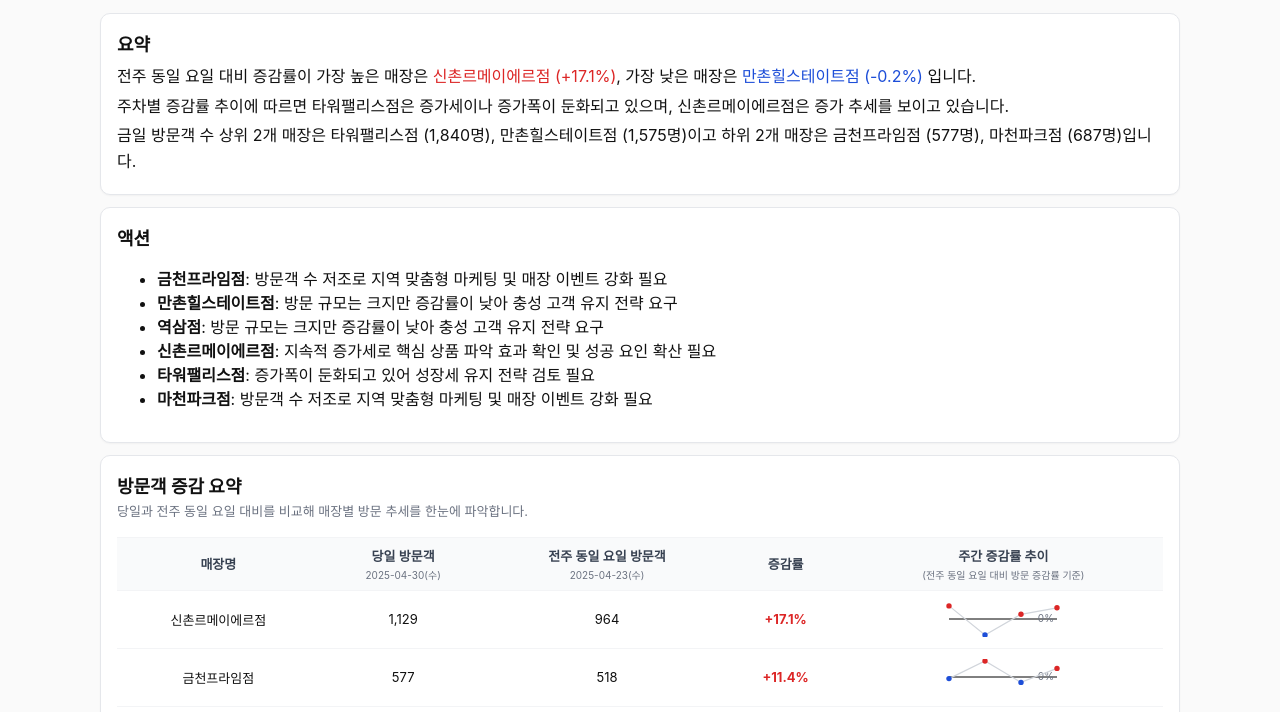
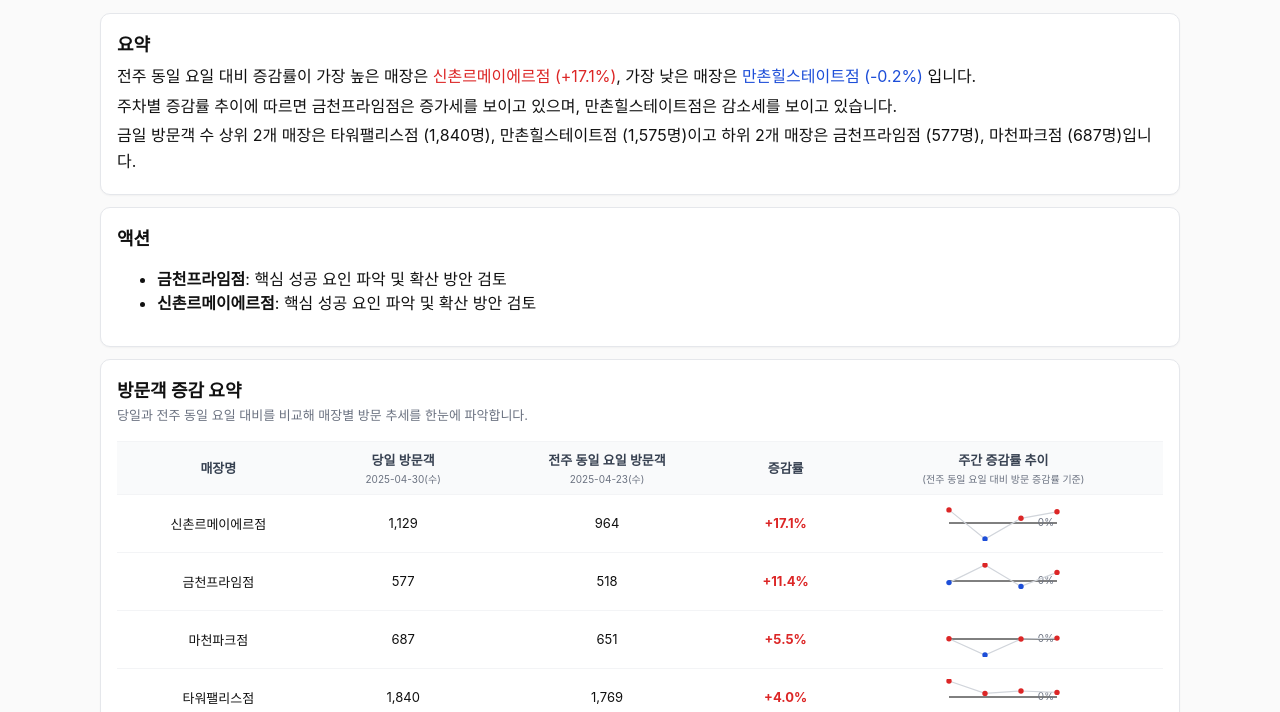
Before and after one commit to deepingBDA/report-mcp-server, a plain HTML site: page downloaded_reports/summary_report_visitor_2025-04-30_all.html in a window 1280 px wide. Shown: the part 59-771 px from the top of the page. Drawn offline with Linux system fonts and the light colour scheme.

Commit message:
액션 필터링을 절댓값 10% 초과로 변경
- ±10% 포함 → 절댓값 10% 초과로 조건 변경
- +10% 초과 또는 -10% 미만 매장만 액션 생성
- 정확히 ±10.0%인 매장은 제외
- 예시에 제외되는 경우 추가 설명

🤖 Generated with [Claude Code](https://claude.ai/code)

Co-Authored-By: Claude <noreply@anthropic.com>

```diff
--- a/downloaded_reports/summary_report_visitor_2025-04-30_all.html
+++ b/downloaded_reports/summary_report_visitor_2025-04-30_all.html
@@ -82,7 +82,7 @@
   <h3 style="margin: 0 0 8px 0;">요약</h3>
   <div style="margin-top: 0;">
     <ul class="summary-list"><li>전주 동일 요일 대비 증감률이 가장 높은 매장은 <span class="pct-pos">신촌르메이에르점 (+17.1%)</span>, 가장 낮은 매장은 <span class="pct-neg">만촌힐스테이트점 (-0.2%)</span> 입니다.</li>
-<li>주차별 증감률 추이에 따르면 타워팰리스점은 증가세이나 증가폭이 둔화되고 있으며, 신촌르메이에르점은 증가 추세를 보이고 있습니다.</li>
+<li>주차별 증감률 추이에 따르면 금천프라임점은 증가세를 보이고 있으며, 만촌힐스테이트점은 감소세를 보이고 있습니다.</li>
 <li>금일 방문객 수 상위 2개 매장은 타워팰리스점 (1,840명), 만촌힐스테이트점 (1,575명)이고 하위 2개 매장은 금천프라임점 (577명), 마천파크점 (687명)입니다.</li></ul>
   </div>
   <!-- section:summary -->
@@ -92,12 +92,8 @@
 <section class="card">
   <h3 style="margin: 0 0 8px 0;">액션</h3>
   <div style="margin-top: 0;">
-    <ul class="action-list"><li><strong>금천프라임점</strong>: 방문객 수 저조로 지역 맞춤형 마케팅 및 매장 이벤트 강화 필요</li>
-<li><strong>만촌힐스테이트점</strong>: 방문 규모는 크지만 증감률이 낮아 충성 고객 유지 전략 요구</li>
-<li><strong>역삼점</strong>: 방문 규모는 크지만 증감률이 낮아 충성 고객 유지 전략 요구</li>
-<li><strong>신촌르메이에르점</strong>: 지속적 증가세로 핵심 상품 파악 효과 확인 및 성공 요인 확산 필요</li>
-<li><strong>타워팰리스점</strong>: 증가폭이 둔화되고 있어 성장세 유지 전략 검토 필요</li>
-<li><strong>마천파크점</strong>: 방문객 수 저조로 지역 맞춤형 마케팅 및 매장 이벤트 강화 필요</li></ul>
+    <ul class="action-list"><li><strong>금천프라임점</strong>: 핵심 성공 요인 파악 및 확산 방안 검토</li>
+<li><strong>신촌르메이에르점</strong>: 핵심 성공 요인 파악 및 확산 방안 검토</li></ul>
   </div>
   <!-- section:action -->
 </section>
```
Also changed, not shown: 1 other file.
